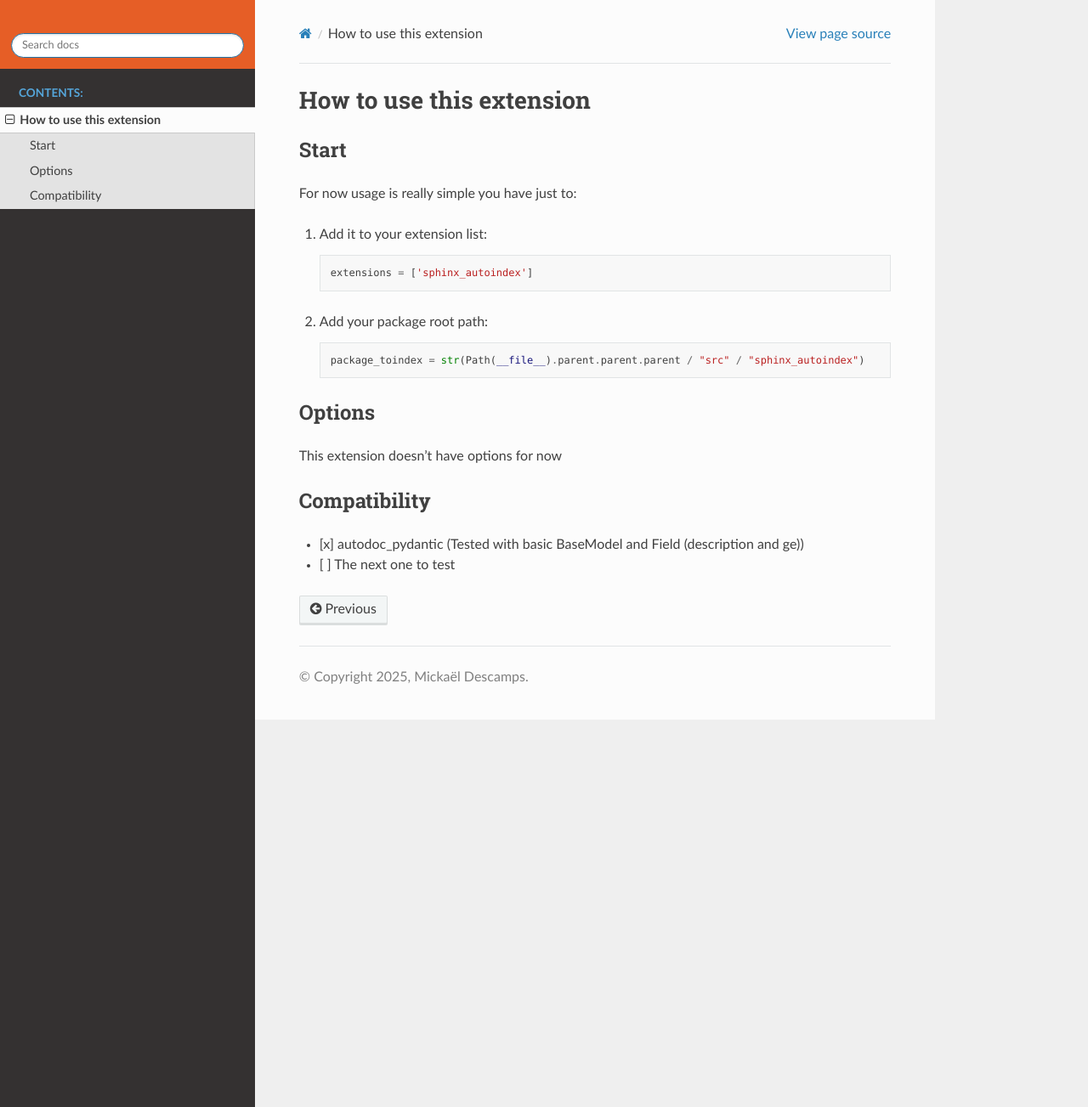
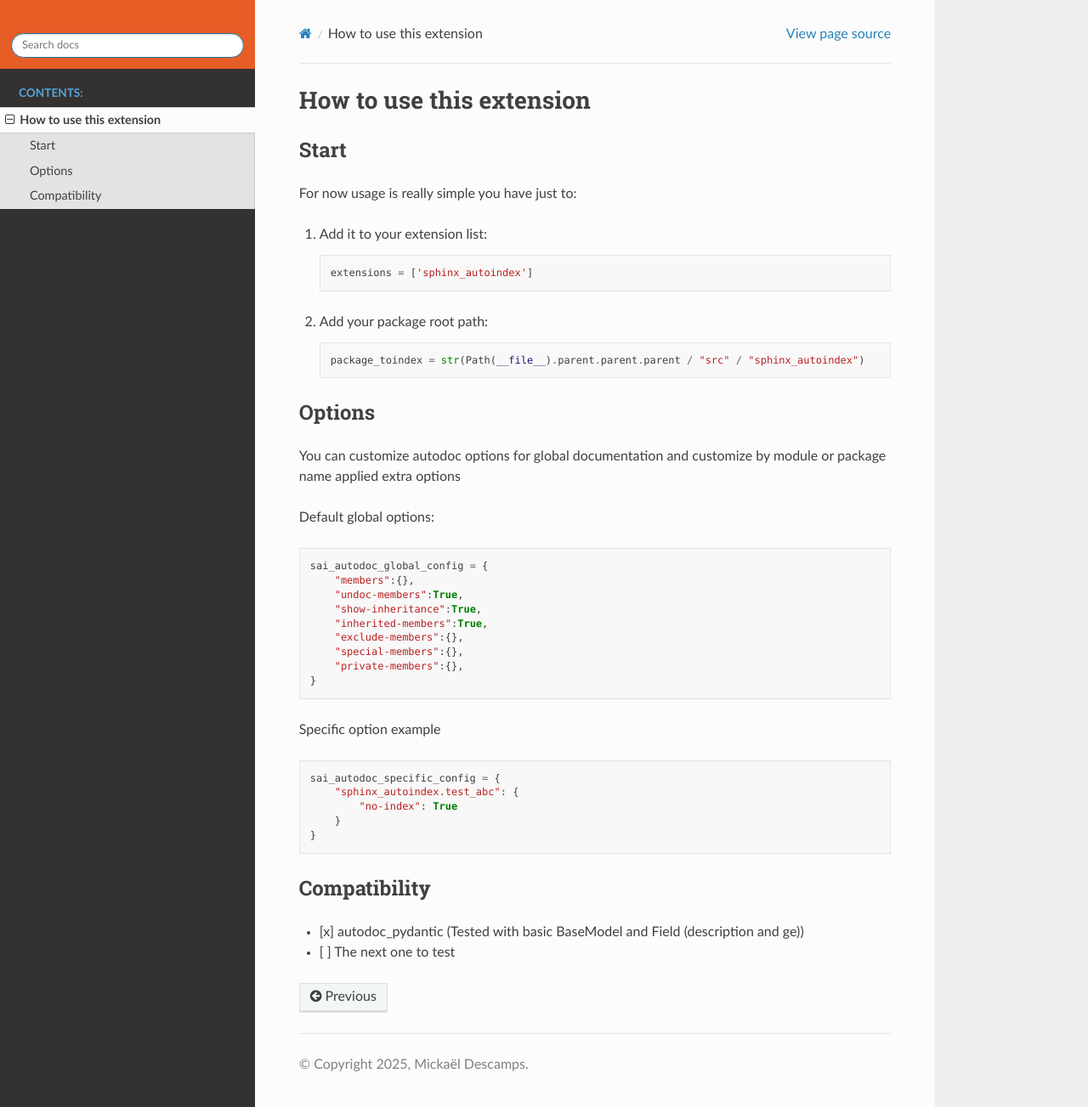
Before and after one commit to MickaelDescamps/sphinx-autoindex, a Sphinx documentation site: the page built from docs/source/quickstart/usage.md, in a window 1280 px wide and 1303 px high. Shown: the whole window at 85% size. Built offline with Sphinx 7.4.7 and the Read the Docs theme 3.1.0, drawn with Linux system fonts in a browser that asks for light colours; pages that are not in the unit, such as notebooks, are missing from menus.

Commit message:
Add documentation and default backup config for global autodoc options

````diff
--- a/docs/source/quickstart/usage.md
+++ b/docs/source/quickstart/usage.md
@@ -12,8 +12,29 @@ For now usage is really simple you have just to:
     ```
 
 ## Options
+You can customize autodoc options for global documentation and customize by module or package name applied extra options
 
-This extension doesn't have options for now
+Default global options:
+```python
+sai_autodoc_global_config = {
+    "members":{},
+    "undoc-members":True,
+    "show-inheritance":True,
+    "inherited-members":True,
+    "exclude-members":{},
+    "special-members":{},
+    "private-members":{},
+}
+```
+Specific option example
+```python
+sai_autodoc_specific_config = {
+    "sphinx_autoindex.test_abc": {
+        "no-index": True
+    }
+}
+```
+
 
 ## Compatibility
 
````
Also changed, not shown: 1 other file.
